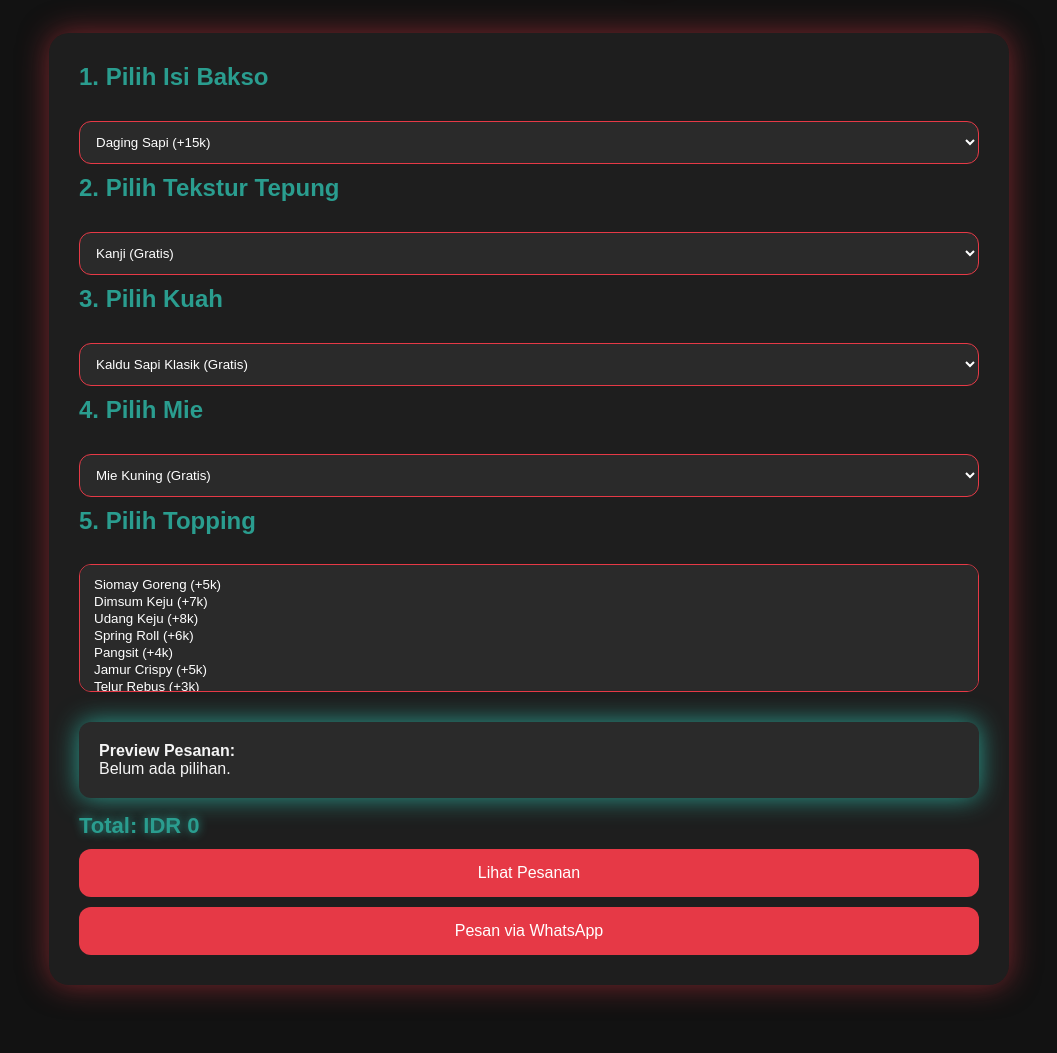
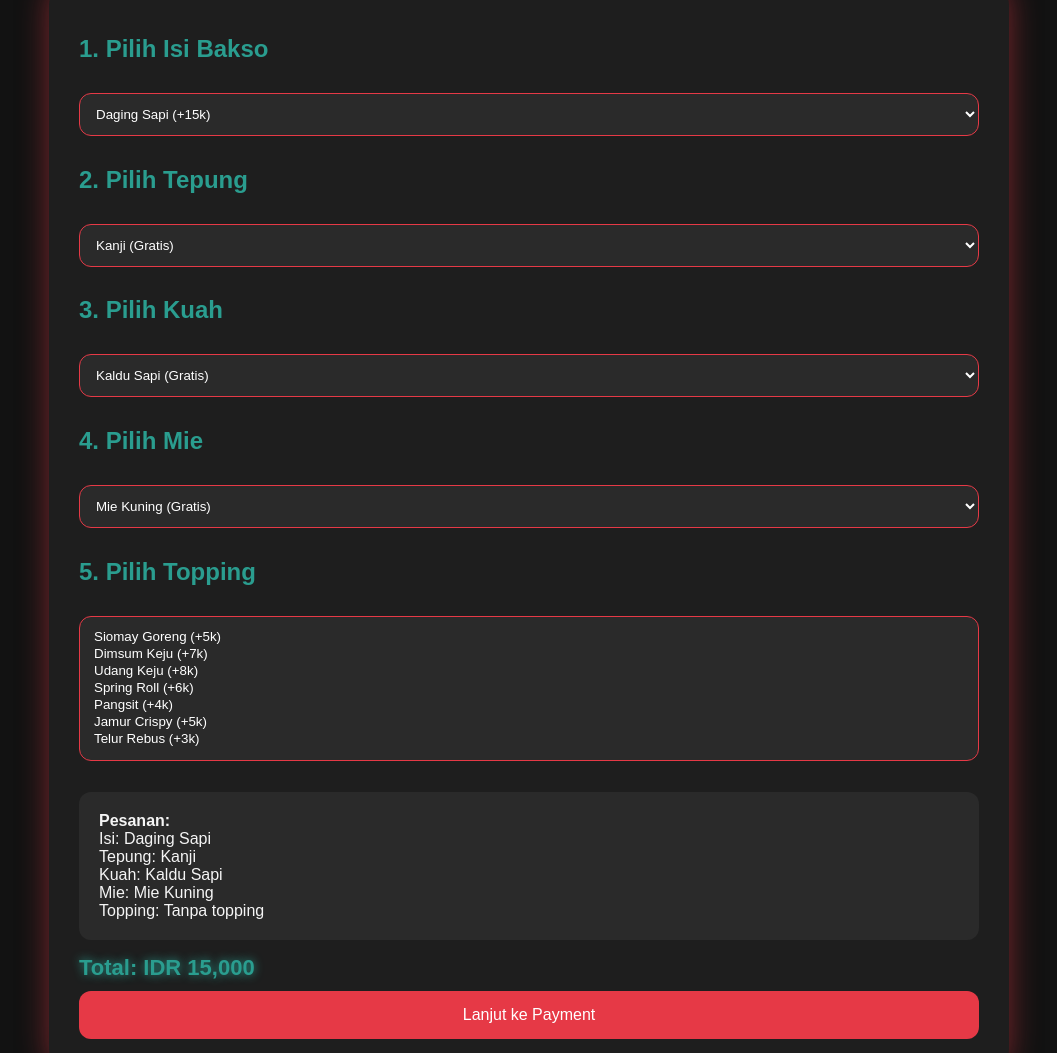
Before and after one commit to MarellKei/kuli-bakso, a plain HTML site: page index.html in a window 1280 px wide. Shown: the part 200-1253 px from the top of the page, without its empty margins (111-1168 px from the left). Before the commit the page ends 1225 px from the top, so only its background shows below. Drawn offline with Linux system fonts and the light colour scheme.

Commit message:
Refactor Bakso Configurator to Kuli-Bakso

````diff
--- a/index.html
+++ b/index.html
@@ -1,111 +1,33 @@
-
-
-```html
 <!DOCTYPE html>
 <html lang="id">
 <head>
 <meta charset="UTF-8">
-<title>Bakso Configurator</title>
+<title>Kuli-Bakso Configurator</title>
 <meta name="viewport" content="width=device-width, initial-scale=1.0">
 <style>
-:root {
-  --primary:#e63946;
-  --accent:#2a9d8f;
-  --bg:#121212;
-  --card:#1e1e1e;
-}
-body {
-  font-family:'Poppins',sans-serif;
-  margin:0;
-  background:var(--bg);
-  color:#f5f5f5;
-}
-header {
-  background:var(--primary);
-  color:white;
-  padding:30px;
-  text-align:center;
-  animation: neonPulse 2s infinite;
-}
-@keyframes neonPulse {
-  0% { text-shadow:0 0 5px #fff,0 0 10px #fff,0 0 20px var(--primary); }
-  50% { text-shadow:0 0 20px #fff,0 0 40px var(--primary),0 0 60px var(--primary); }
-  100% { text-shadow:0 0 5px #fff,0 0 10px #fff,0 0 20px var(--primary); }
-}
-.container {
-  max-width:900px;
-  margin:40px auto;
-  background:var(--card);
-  padding:30px;
-  border-radius:20px;
-  box-shadow:0 0 30px rgba(230,57,70,0.5);
-  animation: fadeUp 1s ease forwards;
-}
-@keyframes fadeUp {
-  from { opacity:0; transform:translateY(30px); }
-  to { opacity:1; transform:translateY(0); }
-}
-h2 { color:var(--accent); margin-top:0; }
-select {
-  width:100%;
-  padding:12px;
-  margin:10px 0;
-  border-radius:12px;
-  border:1px solid var(--primary);
-  background:#2a2a2a;
-  color:#fff;
-  transition:0.3s;
-}
-select:hover {
-  box-shadow:0 0 15px var(--primary);
-  transform:scale(1.05);
-}
-.preview {
-  background:#2a2a2a;
-  padding:20px;
-  border-radius:12px;
-  margin-top:20px;
-  animation: glowBox 2s infinite alternate;
-}
-@keyframes glowBox {
-  from { box-shadow:0 0 10px var(--accent); }
-  to { box-shadow:0 0 30px var(--accent); }
-}
-button {
-  background:var(--primary);
-  color:white;
-  border:none;
-  padding:15px;
-  border-radius:12px;
-  width:100%;
-  font-size:16px;
-  cursor:pointer;
-  margin-top:10px;
-  transition:0.3s;
-}
-button:hover {
-  box-shadow:0 0 20px var(--primary);
-  transform:scale(1.1);
-}
-.price {
-  font-size:22px;
-  font-weight:bold;
-  color:var(--accent);
-  margin-top:15px;
-  text-shadow:0 0 10px var(--accent);
-}
+body { font-family:'Poppins',sans-serif; margin:0; background:#121212; color:#f5f5f5; }
+header { background:#e63946; color:white; padding:20px; text-align:center; }
+.container { max-width:900px; margin:30px auto; background:#1e1e1e; padding:30px; border-radius:20px; box-shadow:0 0 30px rgba(230,57,70,0.5); }
+h2 { color:#2a9d8f; }
+select { width:100%; padding:12px; margin:10px 0; border-radius:12px; border:1px solid #e63946; background:#2a2a2a; color:#fff; }
+select:hover { box-shadow:0 0 15px #e63946; transform:scale(1.05); }
+.preview { background:#2a2a2a; padding:20px; border-radius:12px; margin-top:20px; }
+button { background:#e63946; color:white; border:none; padding:15px; border-radius:12px; width:100%; font-size:16px; cursor:pointer; margin-top:10px; }
+button:hover { box-shadow:0 0 20px #e63946; transform:scale(1.05); }
+.price { font-size:22px; font-weight:bold; color:#2a9d8f; margin-top:15px; text-shadow:0 0 10px #2a9d8f; }
+.qr-box { text-align:center; margin-top:20px; }
 </style>
 </head>
 <body>
 
 <header>
-  <h1>Bakso Configurator</h1>
+  <h1>Kuli-Bakso</h1>
   <p>Rakit Bakso Sesuai Selera Kamu 🍲</p>
 </header>
 
-<div class="container">
+<div class="container" id="configPage">
   <h2>1. Pilih Isi Bakso</h2>
-  <select id="isi" onchange="updatePrice()">
+  <select id="isi">
     <option value="Daging Sapi" data-price="15000">Daging Sapi (+15k)</option>
     <option value="Ayam" data-price="12000">Ayam (+12k)</option>
     <option value="Ikan" data-price="13000">Ikan (+13k)</option>
@@ -114,8 +36,8 @@ button:hover {
     <option value="Smoked Cheese" data-price="22000">Smoked Cheese (+22k)</option>
   </select>
 
-  <h2>2. Pilih Tekstur Tepung</h2>
-  <select id="tepung" onchange="updatePrice()">
+  <h2>2. Pilih Tepung</h2>
+  <select id="tepung">
     <option value="Kanji" data-price="0">Kanji (Gratis)</option>
     <option value="Terigu" data-price="2000">Terigu (+2k)</option>
     <option value="Singkong" data-price="3000">Singkong (+3k)</option>
@@ -123,8 +45,8 @@ button:hover {
   </select>
 
   <h2>3. Pilih Kuah</h2>
-  <select id="kuah" onchange="updatePrice()">
-    <option value="Kaldu Sapi" data-price="0">Kaldu Sapi Klasik (Gratis)</option>
+  <select id="kuah">
+    <option value="Kaldu Sapi" data-price="0">Kaldu Sapi (Gratis)</option>
     <option value="Tom Yum" data-price="5000">Tom Yum (+5k)</option>
     <option value="Miso Jepang" data-price="7000">Miso Jepang (+7k)</option>
     <option value="Sichuan" data-price="7000">Sichuan Pedas (+7k)</option>
@@ -132,7 +54,7 @@ button:hover {
   </select>
 
   <h2>4. Pilih Mie</h2>
-  <select id="mie" onchange="updatePrice()">
+  <select id="mie">
     <option value="Mie Kuning" data-price="0">Mie Kuning (Gratis)</option>
     <option value="Bihun" data-price="2000">Bihun (+2k)</option>
     <option value="Kwetiau" data-price="3000">Kwetiau (+3k)</option>
@@ -142,7 +64,7 @@ button:hover {
   </select>
 
   <h2>5. Pilih Topping</h2>
-  <select id="topping" multiple size="6" onchange="updatePrice()">
+  <select id="topping" multiple size="7">
     <option value="Siomay Goreng" data-price="5000">Siomay Goreng (+5k)</option>
     <option value="Dimsum Keju" data-price="7000">Dimsum Keju (+7k)</option>
     <option value="Udang Keju" data-price="8000">Udang Keju (+8k)</option>
@@ -152,53 +74,69 @@ button:hover {
     <option value="Telur Rebus" data-price="3000">Telur Rebus (+3k)</option>
   </select>
 
-  <div class="preview" id="preview">
-    <strong>Preview Pesanan:</strong><br>
-    Belum ada pilihan.
-  </div>
-
+  <div class="preview" id="preview"></div>
   <div class="price" id="totalPrice">Total: IDR 0</div>
 
-  <button onclick="previewOrder()">Lihat Pesanan</button>
-  <button onclick="placeOrder()">Pesan via WhatsApp</button>
+  <button onclick="goToPayment()">Lanjut ke Payment</button>
 </div>
 
+<div class="container" id="paymentPage" style="display:none;">
+  <h2>Halaman Pembayaran</h2>
+  <p>Silakan pilih metode pembayaran:</p>
+  <button onclick="generateCashQR()">Bayar via Tunai (QR)</button>
+  <button disabled style="background:#555;">QRIS (Coming Soon)</button>
+  <div class="qr-box" id="qrBox"></div>
+</div>
+
+<script src="https://cdn.jsdelivr.net/npm/qrcode/build/qrcode.min.js"></script>
 <script>
-function updatePrice(){
+function updatePreview(){
   let total = 0;
   const isi = document.getElementById("isi");
   total += parseInt(isi.selectedOptions[0].dataset.price);
-
   const tepung = document.getElementById("tepung");
   total += parseInt(tepung.selectedOptions[0].dataset.price);
-
   const kuah = document.getElementById("kuah");
   total += parseInt(kuah.selectedOptions[0].dataset.price);
-
   const mie = document.getElementById("mie");
   total += parseInt(mie.selectedOptions[0].dataset.price);
-
   const topping = Array.from(document.getElementById("topping").selectedOptions);
   topping.forEach(opt => total += parseInt(opt.dataset.price));
 
-  animatePrice(total);
+  const preview = `
+    <strong>Pesanan:</strong><br>
+    Isi: ${isi.value}<br>
+    Tepung: ${tepung.value}<br>
+    Kuah: ${kuah.value}<br>
+    Mie: ${mie.value}<br>
+    Topping: ${topping.map(o=>o.value).join(", ") || "Tanpa topping"}
+  `;
+  document.getElementById("preview").innerHTML = preview;
+  document.getElementById("totalPrice").innerText = "Total: IDR " + total.toLocaleString();
 }
 
-function animatePrice(newPrice) {
-  let current = 0;
-  const step = Math.ceil(newPrice / 30);
-  const display = document.getElementById("totalPrice");
-  const interval = setInterval(() => {
-    current += step;
-    if (current >= newPrice) {
-      current = newPrice;
-      clearInterval(interval);
-    }
-    display.innerText = "Total: IDR " + current.toLocaleString();
-  }, 20);
+// jalankan updatePreview setiap kali ada perubahan
+document.querySelectorAll("select").forEach(sel => sel.addEventListener("change", updatePreview));
+// jalankan sekali saat load
+updatePreview();
+
+function goToPayment(){
+  document.getElementById("configPage").style.display="none";
+  document.getElementById("paymentPage").style.display="block";
 }
 
-function previewOrder(){
-  const isi = document.getElementById("isi").value;
-  const tepung = document.getElementById("tepung").value;
-  const kuah = document.getElementById
+function generateCashQR(){
+  const qrBox = document.getElementById("qrBox");
+  qrBox.innerHTML = "";
+  const total = document.getElementById("totalPrice").innerText;
+  const order = document.getElementById("preview").innerText;
+  const text = `Pesanan Kuli-Bakso\n${order}\n${total}\nBayar di Counter`;
+  QRCode.toCanvas(text, {width:200}, function(err, canvas){
+    if(err) console.error(err);
+    qrBox.appendChild(canvas);
+  });
+}
+</script>
+
+</body>
+</html>
````
